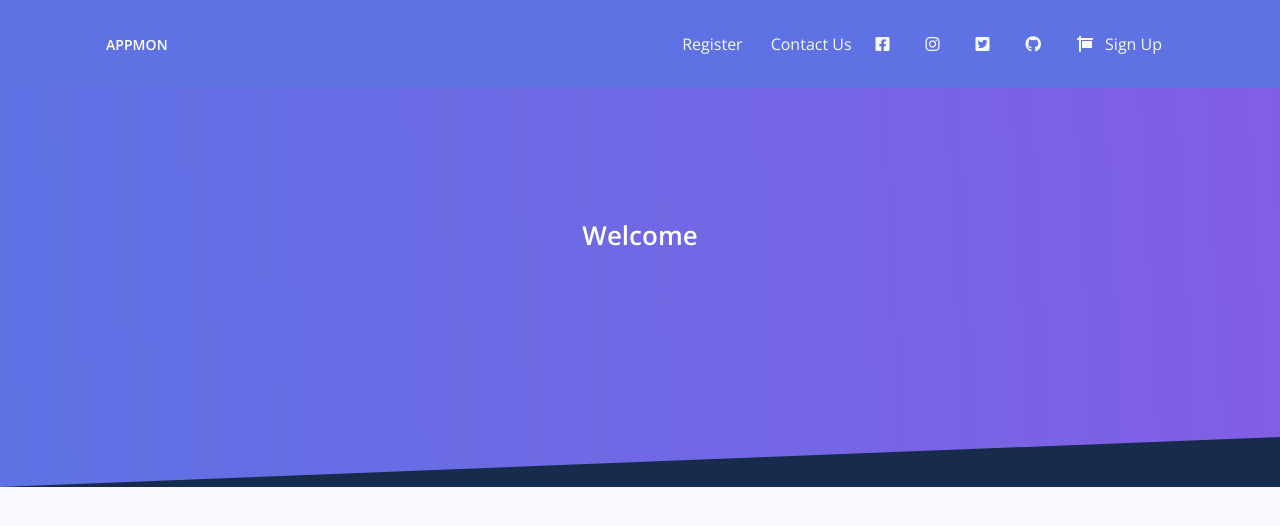
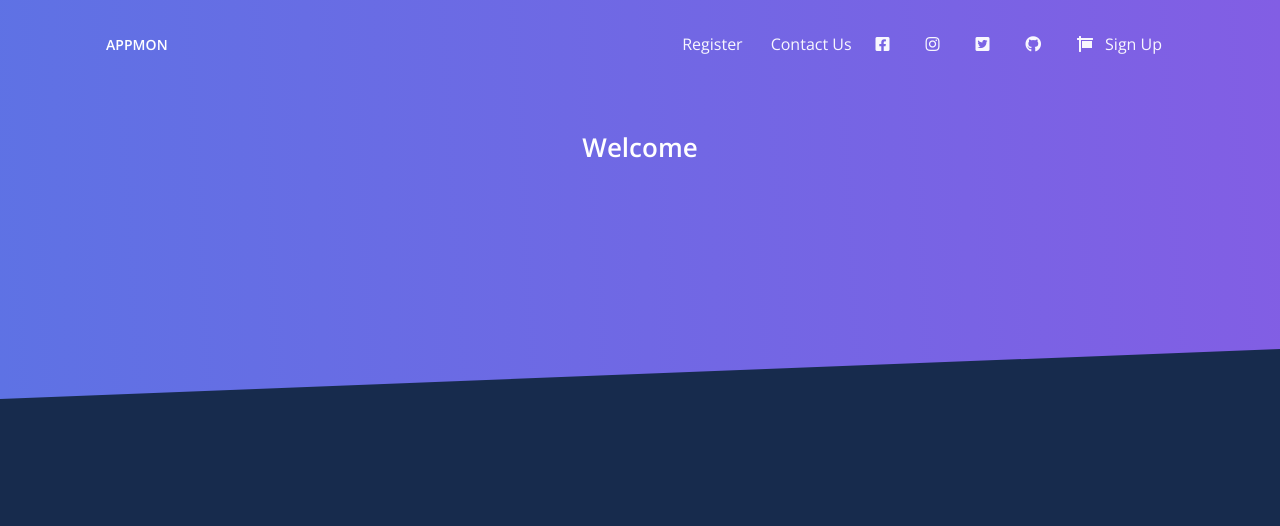
Before and after one commit to pahalsonu/appmonFrontend, a React (Create React App) app: page / in a window 1280 px wide. Shown: the top 526 px of the page. Built offline with nearby package versions, Linux system fonts and the light colour scheme.

Commit message:
gradient background is fixed

```diff
--- a/src/App.js
+++ b/src/App.js
@@ -5,10 +5,7 @@ import "./assets/plugins/nucleo/css/nucleo.css";
 import "@fortawesome/fontawesome-free/css/all.min.css";
 import "./assets/css/argon-dashboard-react.css";
 
-
-import AuthNavbar from "./components/Navbars/AuthNavbars"
-import AuthHeader from "./components/Headers/AuthHeader"
-
+import AuthLayout from "../src/layouts/AuthLayout"
 
 const App = () => {
   return (
@@ -16,8 +13,7 @@ const App = () => {
     <Router> <Switch>
 
       <Route >
-        <AuthNavbar />
-        <AuthHeader />
+        <AuthLayout/>
       </Route>
 
     </Switch></Router>
--- a/src/components/Navbars/AuthNavbars.js
+++ b/src/components/Navbars/AuthNavbars.js
@@ -16,7 +16,7 @@ export class AuthNavbars extends Component {
     render() {
         return (
             <>
-                <Navbar expand="md" className="navbar-top navbar-horizontal bg-primary navbar-dark">
+                <Navbar expand="md" className="navbar-top navbar-horizontal navbar-dark">
                     <Container className="px-4">
                         <NavbarBrand tag={Link} to="/">
                             <span className="nav-link navbar-light navbar-text text-white bold">
--- /dev/null
+++ b/src/layouts/AuthLayout.js
@@ -0,0 +1,32 @@
+import React, { Component } from 'react'
+
+
+
+// Reusable Components
+import AuthNavbar from "../components/Navbars/AuthNavbars";
+import AuthHeader from "../components/Headers/AuthHeader";
+
+
+
+export class AuthLayout extends Component {
+    componentDidMount() {
+        document.body.classList.add("bg-default");
+    }
+    componentWillUnmount() {
+        document.body.classList.remove("bg-default");
+    }
+
+    render() {
+        const Component = this.props.component;
+        return (
+            <>
+                <div className="main-content">
+                <AuthNavbar />
+                <AuthHeader showHeader={this.props.showHeader} />
+                </div>
+            </>
+        )
+    }
+}
+
+export default AuthLayout
```
Also changed, not shown: src/layouts/UserLayout.js (added), 1 other file (tests, documents, lock files or other folders).
